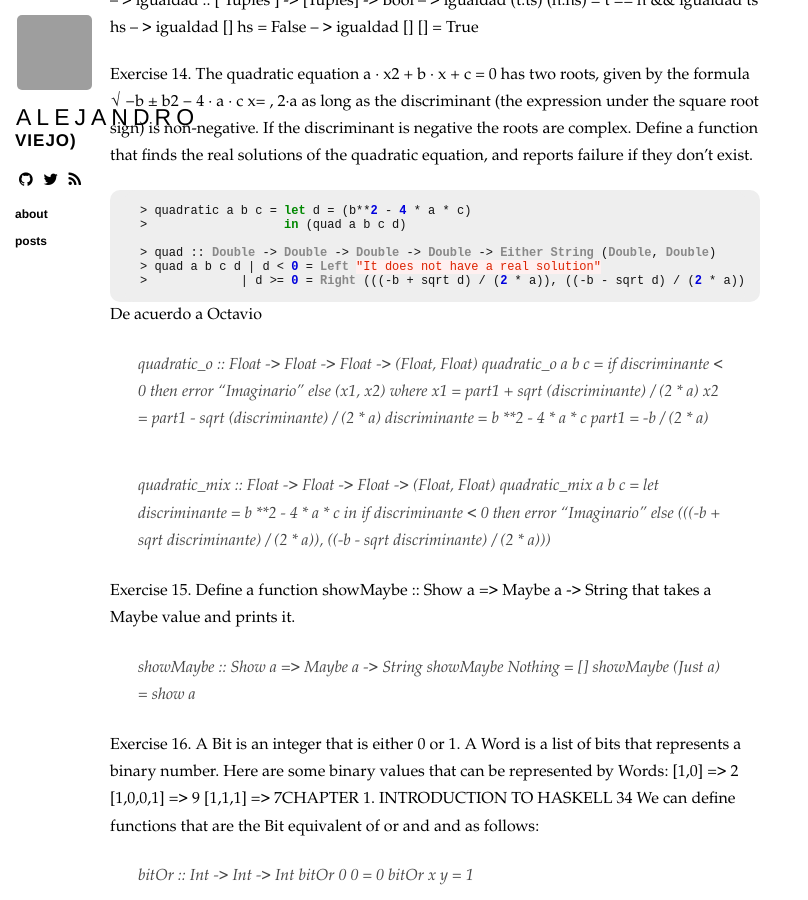
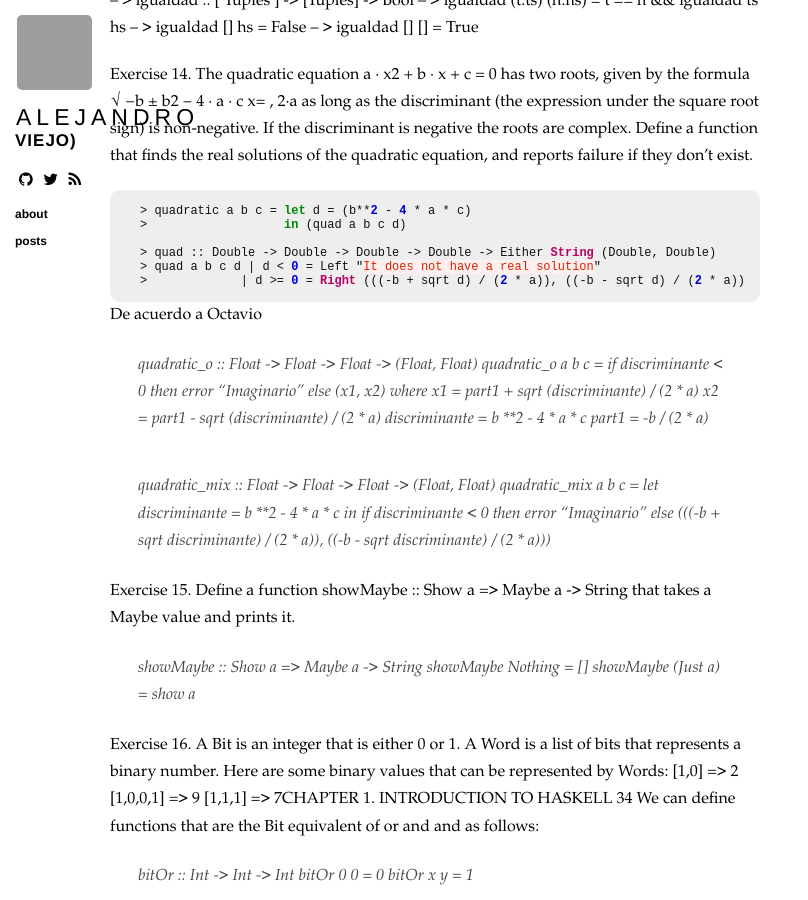
Before and after one commit to holman/left, a Jekyll site: the page built from _posts/2013-09-05-SolutionsToCh01.md, in a window 1280 px wide and 900 px high, scrolled down 378 px. Shown: the whole window, without its empty margins (0-808 px from the left). Built offline with Jekyll 4.4.1, drawn with Linux system fonts in a browser that asks for light colours; nearby versions of some CDN libraries; Markdown is read by kramdown in place of the engine named in the settings; comment, search, counter and statistics services are not loaded; grey boxes are pictures that could not be loaded.

Commit message:
gated code

````diff
--- a/_posts/2013-09-05-SolutionsToCh01.md
+++ b/_posts/2013-09-05-SolutionsToCh01.md
@@ -39,7 +39,7 @@
 Define a function that finds the real solutions of the quadratic equation,
 and reports failure if they don’t exist.
 
-``` haskell
+```javascript
 
 > quadratic a b c = let d = (b**2 - 4 * a * c)
 >                   in (quad a b c d)
````
